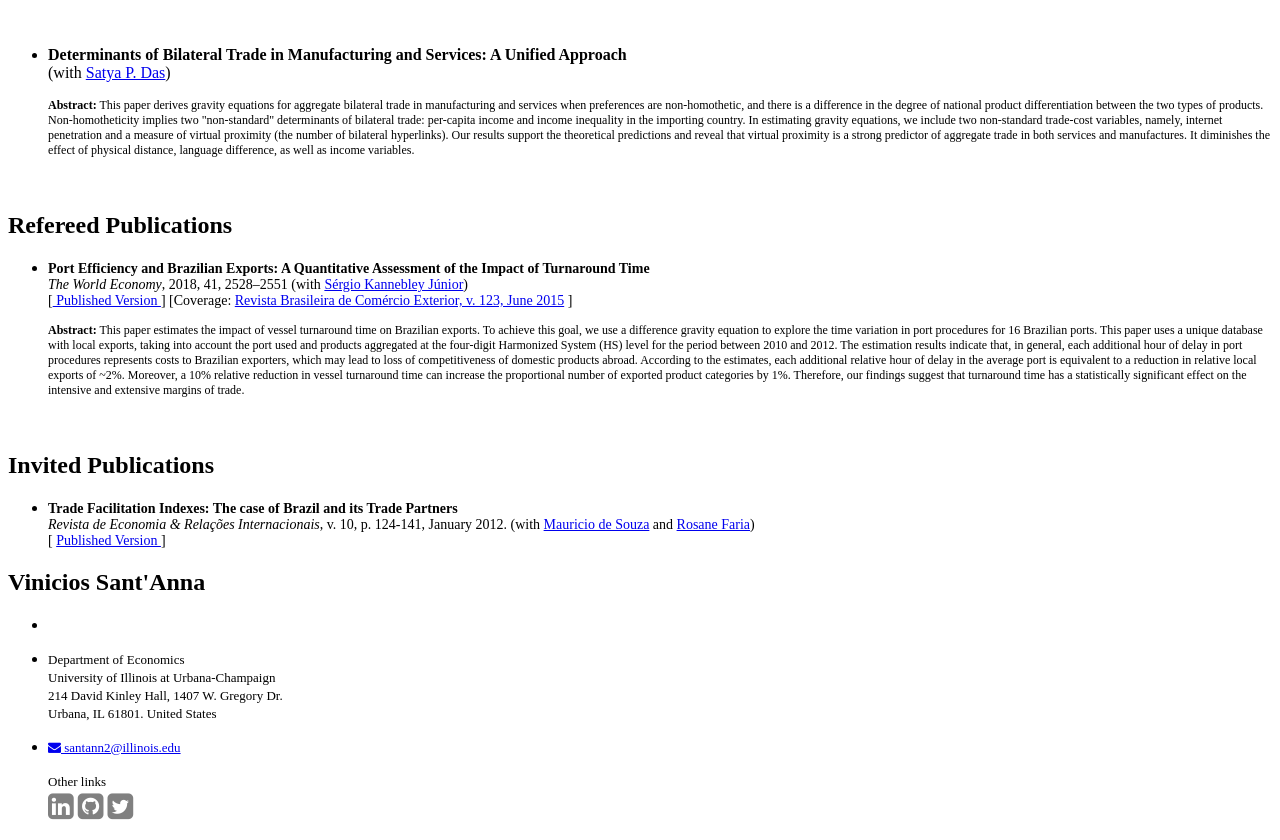
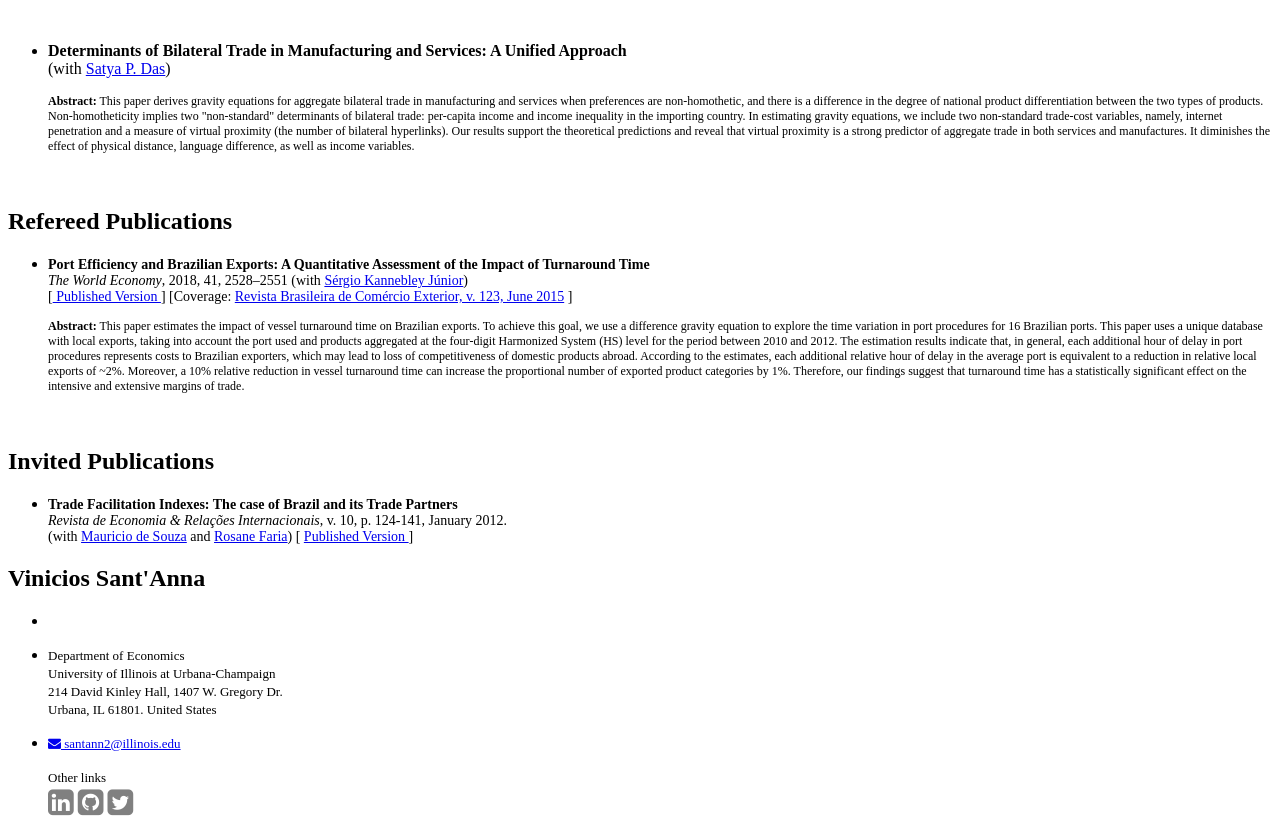
Before and after one commit to vpsantanna/vpsantanna.github.io, a Jekyll site: the page built from 2-research.md, in a window 1280 px wide and 900 px high, scrolled down 914 px, cut to the strip 60-900 px from the top of the window. Built offline with Jekyll 4.4.1, drawn with Linux system fonts in a browser that asks for light colours; a script that is not in the unit is left out.

Commit message:
Update 2-research.md

```diff
--- a/2-research.md
+++ b/2-research.md
@@ -22,8 +22,8 @@ permalink: /research/
 
 # Work in Progress
 
-- <b>Send Them Back? The Real Estate Consequences of Repatriations</b><br>
-(with <a href="https://sites.google.com/site/cortesgustavos" target="_blank"> Gustavo Cortes</a>)  <em>Version coming soon! </em>
+- <p style="font-size:14px"><b>Send Them Back? The Real Estate Consequences of Repatriations</b><br>
+(with <a href="https://sites.google.com/site/cortesgustavos" target="_blank"> Gustavo Cortes</a>)  <em>Version coming soon! </em></p>
 
    <p style="font-size:12px"><b>Abstract:</b> We examine how the repatriation of Mexican immigrants in the US from 1930 to 1936 affected housing and construction in American cities. Using US Census and hand-collected building permits data, we show that repatriating Mexicans during the Great Depression significantly slowed city growth. Employing instruments that account for the effects of the Depression, we show that cities with higher Mexican outflow experienced lower growth in commercial and residential real estate. We find significant negative effects on the number and value of building permits, as well as house values. Repatriations seem to have a long-lasting impact, leaving a footprint on local economic growth. </p>
 
@@ -51,4 +51,5 @@ permalink: /research/
 # Invited Publications
 
 - <p style="font-size:14px"><b>Trade Facilitation Indexes: The case of Brazil and its Trade Partners</b> <br>
-   <em>Revista de Economia & Relações Internacionais</em>, v. 10, p. 124-141, January 2012. (with <a href="https://scholar.google.com.br/citations?user=ceqK-1QAAAAJ&hl=en" target="_blank">Mauricio de Souza</a> and <a href="https://scholar.google.com.br/citations?user=bnfF3IEAAAAJ&hl=en" target="_blank">Rosane Faria</a>) <br> [ <a href="/files/research/indicadores_facilitacao.pdf" target="_blank"> Published Version </a>]</p>
+   <em>Revista de Economia & Relações Internacionais</em>, v. 10, p. 124-141, January 2012. <br>
+   (with <a href="https://scholar.google.com.br/citations?user=ceqK-1QAAAAJ&hl=en" target="_blank">Mauricio de Souza</a> and <a href="https://scholar.google.com.br/citations?user=bnfF3IEAAAAJ&hl=en" target="_blank">Rosane Faria</a>) [ <a href="/files/research/indicadores_facilitacao.pdf" target="_blank"> Published Version </a>]</p>
```
